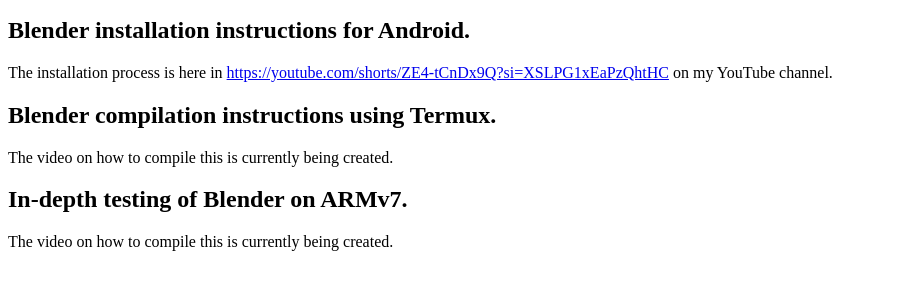
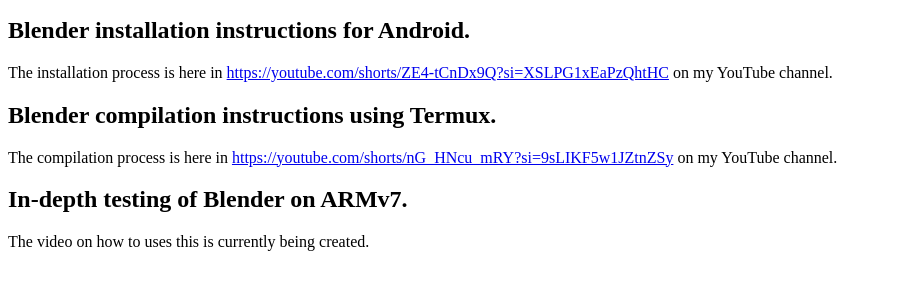
Before and after one commit to SurvivalElectronics/Blender-2.79-for-ARMv7, a plain HTML site: page index.html in a window 1280 px wide. Shown: the part 101-390 px from the top of the page, without its empty margins (0-910 px from the left). Drawn offline with Linux system fonts and the light colour scheme.

Commit message:
Update YouTube links and compilation instructions

```diff
--- a/index.html
+++ b/index.html
@@ -15,8 +15,8 @@
     <h2>Blender installation instructions for Android.</h2>
     <p>The installation process is here in <a href="https://youtube.com/shorts/ZE4-tCnDx9Q?si=XSLPG1xEaPzQhtHC">https://youtube.com/shorts/ZE4-tCnDx9Q?si=XSLPG1xEaPzQhtHC</a> on my YouTube channel.</p>
     <h2>Blender compilation instructions using Termux.</h2>
-    <p>The video on how to compile this is currently being created.</p>
+    <p>The compilation process is here in <a href="https://youtube.com/shorts/nG_HNcu_mRY?si=9sLIKF5w1JZtnZSy">https://youtube.com/shorts/nG_HNcu_mRY?si=9sLIKF5w1JZtnZSy</a> on my YouTube channel.</p>
     <h2>In-depth testing of Blender on ARMv7.</h2>
-    <p>The video on how to compile this is currently being created.</p>
+    <p>The video on how to uses this is currently being created.</p>
 </body>
 </html>
```
